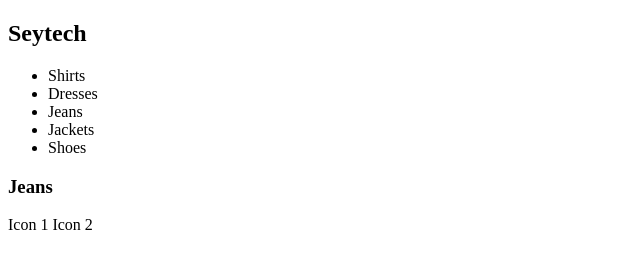
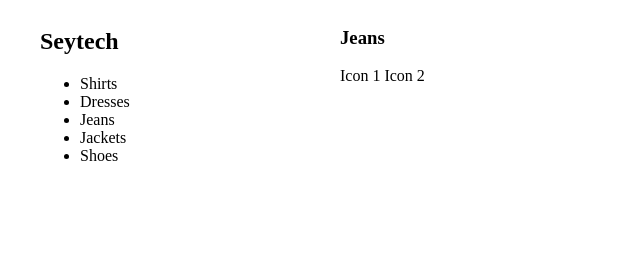
Before and after one commit to mgotsko/e-commerceProject, a plain HTML site: page index.html in a window 1280 px wide. Shown: the whole page, without its empty margins (0-640 px from the left). Drawn offline with Linux system fonts and the light colour scheme.

Commit message:
added the css

```diff
--- a/index.html
+++ b/index.html
@@ -4,6 +4,7 @@
     <meta charset="UTF-8">
     <meta http-equiv="X-UA-Compatible" content="IE=edge">
     <meta name="viewport" content="width=device-width, initial-scale=1.0">
+    <link rel="stylesheet" href="style.css">
     <title>Document</title>
 </head>
 <body>
--- a/style.css
+++ b/style.css
@@ -0,0 +1,6 @@
+.container {
+    width: 1200px;
+    margin: auto;
+    display: grid;
+    grid-template-columns: 1fr 3fr;
+}
```
